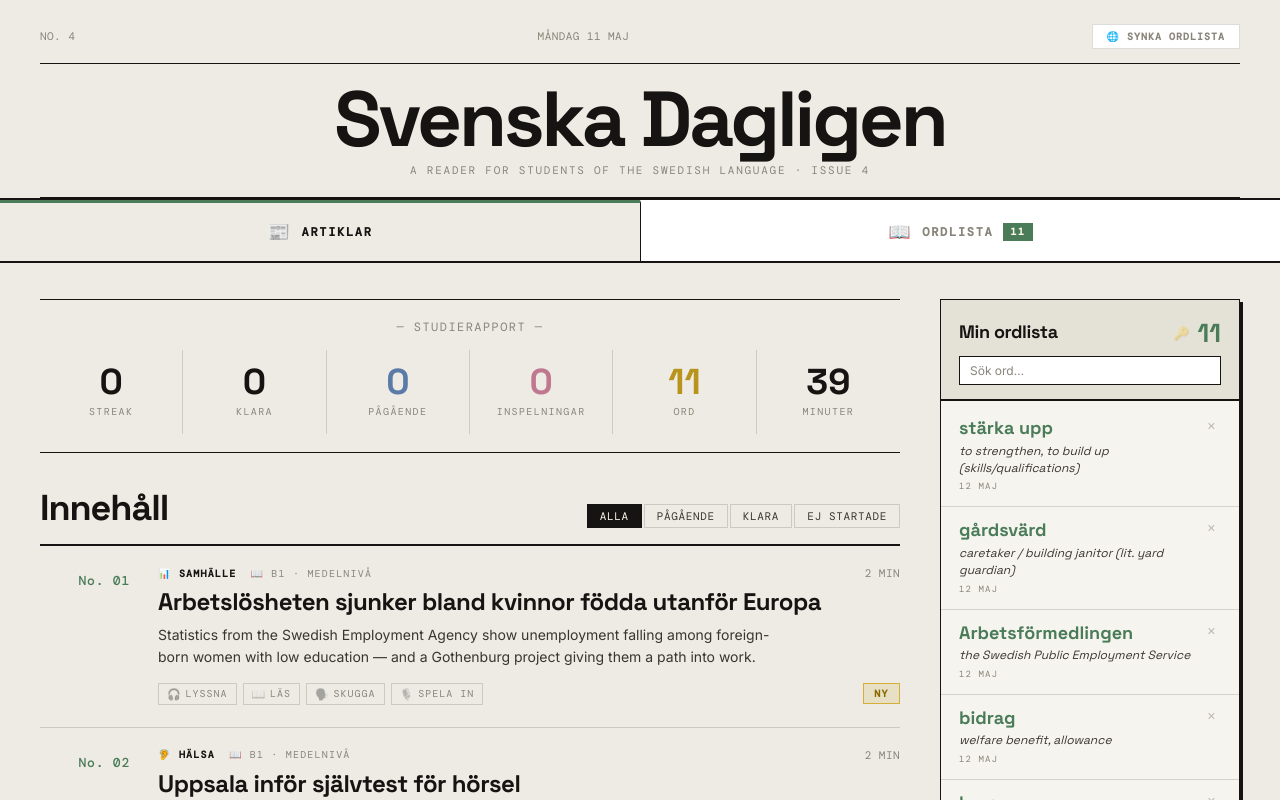
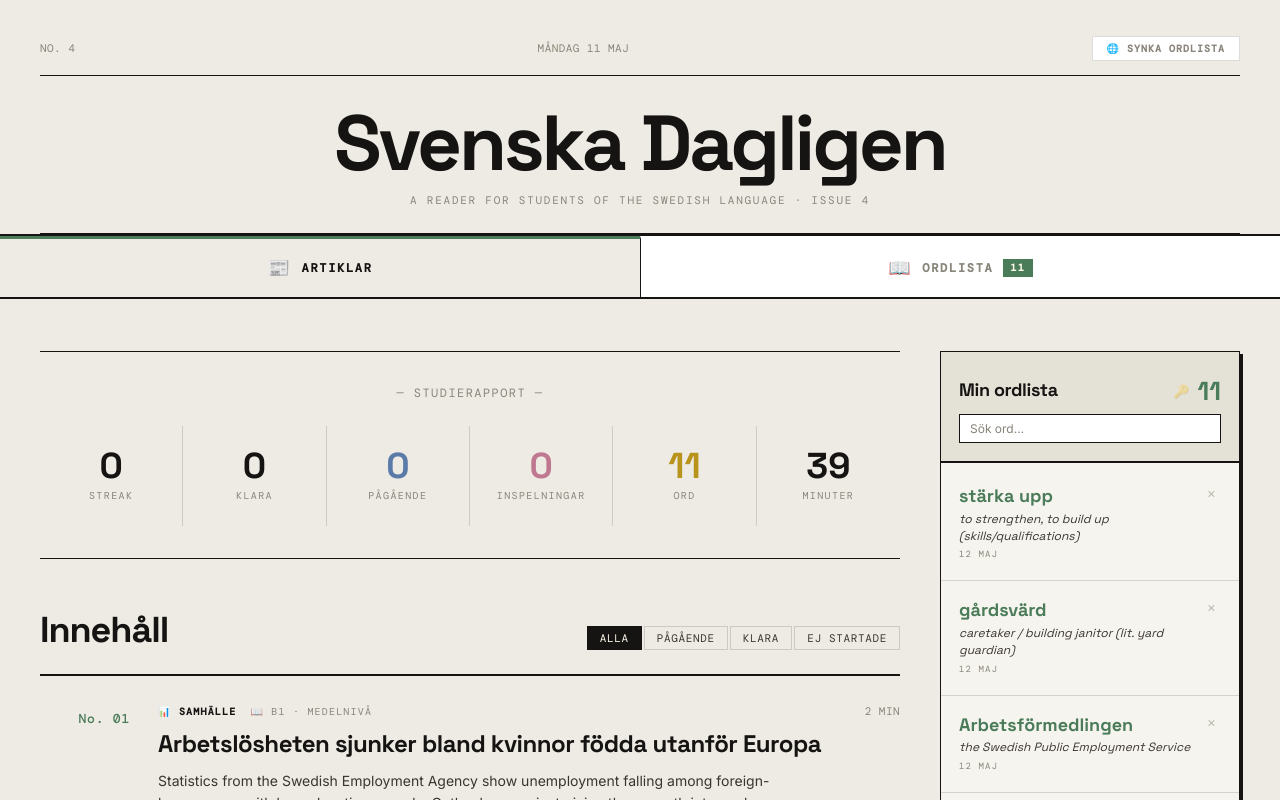
Before and after one commit to dubYdub/Swedish-Learning, a React (Vite) app: page / in a window 1280 px wide. Shown: the top 800 px of the page. Built offline with nearby package versions, Linux system fonts and the light colour scheme; a web font is replaced by a local one.

Commit message:
Increase whitespace throughout for more visual breathing room
Raised padding/gap on library body, masthead, dashboard stats, TOC rows,
study body, phase-read paragraphs/vocab, flashcard session, and vocab list entries.

```diff
--- a/src/components/Flashcards.css
+++ b/src/components/Flashcards.css
@@ -17,8 +17,8 @@
 .fc-dashboard {
   display: flex;
   flex-direction: column;
-  gap: 24px;
-  padding: 4px 0 32px;
+  gap: 40px;
+  padding: 4px 0 48px;
 }
 
 .fc-dash-top {
@@ -40,7 +40,7 @@
   flex-direction: column;
   align-items: center;
   gap: 4px;
-  padding: 28px 0 20px;
+  padding: 44px 0 36px;
   border-top: 2px solid var(--border);
   border-bottom: 2px solid var(--border);
 }
@@ -81,7 +81,7 @@
   grid-template-columns: auto 80px 1fr 24px;
   align-items: center;
   gap: 10px;
-  padding: 7px 0;
+  padding: 12px 0;
   border-bottom: 1px solid var(--border-soft);
 }
 
@@ -174,8 +174,8 @@
   display: flex;
   flex-direction: column;
   align-items: center;
-  gap: 24px;
-  padding: 4px 0 40px;
+  gap: 40px;
+  padding: 4px 0 56px;
 }
 
 .fc-sess-header {
@@ -432,7 +432,7 @@
   flex-direction: column;
   align-items: center;
   gap: 12px;
-  padding: 48px 24px;
+  padding: 64px 24px;
   text-align: center;
 }
 
--- a/src/components/PhaseRead.css
+++ b/src/components/PhaseRead.css
@@ -62,14 +62,14 @@
 .pr-content {
   display: flex;
   flex-direction: column;
-  gap: 16px;
+  gap: 28px;
 }
 
 .pr-para {
   display: flex;
   gap: 14px;
   align-items: flex-start;
-  padding: 10px 14px;
+  padding: 18px 14px;
   border-left: 3px solid transparent;
   transition: border-color 0.18s ease, background 0.18s ease;
 }
@@ -113,7 +113,7 @@
 
 /* ── Key vocabulary ── */
 .pr-vocab-section {
-  padding-top: 24px;
+  padding-top: 40px;
   border-top: 2px solid var(--border);
 }
 
@@ -135,7 +135,7 @@
 }
 
 .pr-vocab-item {
-  padding: 12px 16px;
+  padding: 20px 16px;
   border-right: 1px solid var(--border-soft);
   border-bottom: 1px solid var(--border-soft);
   transition: background 0.15s ease;
--- a/src/components/VocabList.css
+++ b/src/components/VocabList.css
@@ -5,7 +5,7 @@
 }
 
 .vl-header {
-  padding: 18px 18px 14px;
+  padding: 24px 18px 18px;
   border-bottom: 2px solid var(--border);
   display: flex;
   flex-direction: column;
@@ -57,7 +57,7 @@
 }
 
 .vl-entry {
-  padding: 12px 18px;
+  padding: 18px 18px;
   border-bottom: 1px solid var(--border-soft);
   display: flex;
   flex-direction: column;
--- a/src/pages/Library.css
+++ b/src/pages/Library.css
@@ -214,7 +214,7 @@
 /* ─── MASTHEAD ─── */
 .lib-masthead {
   border-bottom: 2px solid var(--border);
-  padding: 24px 40px 0;
+  padding: 36px 40px 0;
   background: var(--bg);
 }
 
@@ -235,7 +235,7 @@
   letter-spacing: -0.04em;
   text-align: center;
   color: var(--text-h);
-  padding: 20px 0 6px;
+  padding: 32px 0 12px;
   line-height: 0.92;
   max-width: 1280px;
   margin: 0 auto;
@@ -249,7 +249,7 @@
   text-transform: uppercase;
   color: var(--text-dim);
   text-align: center;
-  padding-bottom: 18px;
+  padding-bottom: 24px;
   max-width: 1280px;
   margin: 0 auto;
 }
@@ -268,7 +268,7 @@
   gap: 40px;
   max-width: 1280px;
   margin: 0 auto;
-  padding: 36px 40px;
+  padding: 52px 40px;
   width: 100%;
 }
 
@@ -283,7 +283,7 @@
 .lib-main {
   display: flex;
   flex-direction: column;
-  gap: 36px;
+  gap: 52px;
   animation: fadeUp 0.4s ease both;
   min-width: 0;
 }
@@ -308,14 +308,14 @@
   text-transform: uppercase;
   color: var(--text-dim);
   text-align: center;
-  margin: 0 0 14px;
+  margin: 0 0 24px;
 }
 
 /* ─── DASHBOARD ─── */
 .lib-dashboard {
   border-top: 1px solid var(--border);
   border-bottom: 1px solid var(--border);
-  padding: 18px 0;
+  padding: 32px 0;
   animation: fadeUp 0.4s ease both;
 }
 
@@ -327,7 +327,7 @@
 
 .lib-stat {
   text-align: center;
-  padding: 14px 12px;
+  padding: 22px 16px;
   border-right: 1px solid var(--border-soft);
   display: flex;
   flex-direction: column;
@@ -362,7 +362,7 @@
   display: flex;
   justify-content: space-between;
   align-items: baseline;
-  padding-bottom: 16px;
+  padding-bottom: 24px;
   border-bottom: 2px solid var(--border);
   margin-bottom: 0;
   gap: 16px;
@@ -412,7 +412,7 @@
   display: grid;
   grid-template-columns: 90px 1fr;
   gap: 28px;
-  padding: 20px 0 22px;
+  padding: 28px 0 30px;
   border-bottom: 1px solid var(--border-soft);
   background: transparent;
   text-align: left;
@@ -450,7 +450,7 @@
 .lib-row-body {
   display: flex;
   flex-direction: column;
-  gap: 8px;
+  gap: 12px;
   min-width: 0;
 }
 
@@ -595,11 +595,11 @@
 }
 
 @media (max-width: 640px) {
-  .lib-masthead { padding: 16px 16px 0; }
+  .lib-masthead { padding: 20px 16px 0; }
   .lib-title { font-size: 44px; }
   .lib-tagline { font-size: 14px; }
   .lib-mast-top { flex-wrap: wrap; gap: 8px; justify-content: center; }
-  .lib-body { padding: 24px 16px; }
+  .lib-body { padding: 32px 16px; }
   .lib-stats-row { grid-template-columns: repeat(2, 1fr); }
   .lib-toc-row { grid-template-columns: 60px 1fr; gap: 16px; }
   .lib-row-num { font-size: 26px; }
--- a/src/pages/Study.css
+++ b/src/pages/Study.css
@@ -7,7 +7,7 @@
 /* ─── HEADER ─── */
 .st-header {
   border-bottom: 2px solid var(--border);
-  padding: 18px 40px 0;
+  padding: 26px 40px 0;
   position: sticky;
   top: 0;
   z-index: 100;
@@ -159,10 +159,10 @@
   flex: 1;
   display: grid;
   grid-template-columns: 1fr 300px;
-  gap: 40px;
+  gap: 56px;
   max-width: 1280px;
   margin: 0 auto;
-  padding: 36px 40px;
+  padding: 52px 40px;
   width: 100%;
 }
 
@@ -192,7 +192,7 @@
   padding: 16px 22px;
   background: var(--bg-card);
   border: 1px solid var(--border);
-  margin-top: 28px;
+  margin-top: 44px;
   box-shadow: 3px 3px 0 0 var(--border);
 }
 
@@ -240,12 +240,12 @@
 }
 
 @media (max-width: 640px) {
-  .st-header { padding: 12px 16px 0; }
+  .st-header { padding: 18px 16px 0; }
   .st-header-top { flex-wrap: wrap; gap: 8px; }
   .st-issue-meta { display: none; }
   .st-title { font-size: 28px; padding-bottom: 12px; }
   .st-phases { grid-template-columns: repeat(2, 1fr); }
   .st-phase-btn:nth-child(2) { border-right: none; }
   .st-phase-btn:nth-child(-n+2) { border-bottom: 1px solid var(--border-soft); }
-  .st-body { padding: 24px 16px; }
+  .st-body { padding: 32px 16px; }
 }
```
